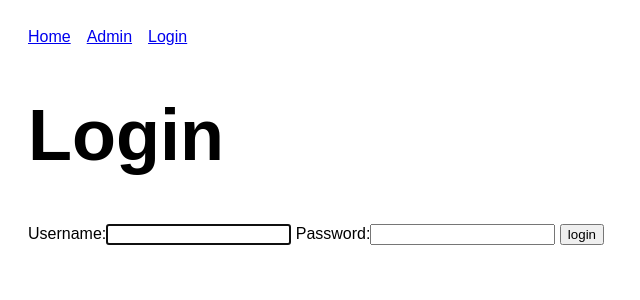
After one commit to johncmacy/django-basic, a Django app: page /login/ in a window 1280 px wide. The commit adds this page. Shown: the top 300 px of the page, without its empty margins (0-640 px from the left). Run offline with Django 3.2, Linux system fonts and the light colour scheme.

Commit message:
added login and logout urls

```diff
--- a/project/settings.py
+++ b/project/settings.py
@@ -91,6 +91,9 @@ AUTH_PASSWORD_VALIDATORS = [
 
 AUTH_USER_MODEL = 'users.User'
 
+LOGIN_REDIRECT_URL = 'index'
+LOGOUT_REDIRECT_URL = 'index'
+
 # Internationalization
 # https://docs.djangoproject.com/en/3.2/topics/i18n/
 
--- a/project/static/project/site.css
+++ b/project/static/project/site.css
@@ -9,7 +9,6 @@ body {
 }
 
 h1 {
-    font-family: 'Indie Flower', cursive;
     font-size: 72px;
     box-shadow: 0 0 black;
 }
--- a/project/templates/base.html
+++ b/project/templates/base.html
@@ -10,7 +10,6 @@
 
     <link rel="preconnect" href="https://fonts.googleapis.com">
     <link rel="preconnect" href="https://fonts.gstatic.com" crossorigin>
-    <link href="https://fonts.googleapis.com/css2?family=Indie+Flower&display=swap" rel="stylesheet">
 
     <link rel="stylesheet" href="{% static 'project/site.css' %}" />
 
@@ -18,9 +17,16 @@
 </head>
 <body>
     <nav class="nav">
-        <a href="{% url 'home' %}">Home</a>
-        <a href="{% url 'profile' %}">Profile</a>
+        <a href="{% url 'index' %}">Home</a>
         <a href="/admin">Admin</a>
+
+        {% if user.is_authenticated %}
+            <a href="{% url 'profile' %}">{{ user }}</a>
+            <a href="{% url 'logout' %}">Logout</a>
+
+        {% else %}
+            <a href="{% url 'login' %}">Login</a>
+        {% endif %}
     </nav>
 
     {% block contents %}{% endblock %}
--- a/project/urls.py
+++ b/project/urls.py
@@ -3,7 +3,7 @@ from django.urls import path, include
 from django.views.generic.base import TemplateView
 
 urlpatterns = [
-    path('', TemplateView.as_view(template_name='home.html'), name='home'),
-    path('users/', include('users.urls')),
+    path('', TemplateView.as_view(template_name='index.html'), name='index'),
+    path('', include('users.urls')),
     path('admin/', admin.site.urls),
 ]
--- /dev/null
+++ b/users/templates/users/login.html
@@ -0,0 +1,20 @@
+{% extends "base.html" %}
+
+{% block title %}
+Login
+{% endblock %}
+
+{% block contents %}
+
+<h1>Login</h1>
+
+<form method="POST" action="">
+    {% csrf_token %}
+
+    {{ form }}
+
+    <input type="submit" value="login">
+    <input type="hidden" name="next" value="{{ next }}">
+</form>
+
+{% endblock %}
--- a/users/templates/users/profile.html
+++ b/users/templates/users/profile.html
@@ -1,4 +1,8 @@
 {% extends "base.html" %}
+
+{% block title %}
+Profile
+{% endblock %}
 
 {% block contents %}
 
--- a/users/urls.py
+++ b/users/urls.py
@@ -1,6 +1,10 @@
 from django.urls import path
+from django.contrib.auth.views import LoginView, LogoutView
 from . import views
 
 urlpatterns = [
     path('profile/', views.profile, name='profile'),
+
+    path('login/', LoginView.as_view(template_name='users/login.html'), name='login'),
+    path('logout/', LogoutView.as_view(), name='logout'),
 ]
```
Also changed, not shown: project/templates/index.html (renamed from project/templates/home.html).
